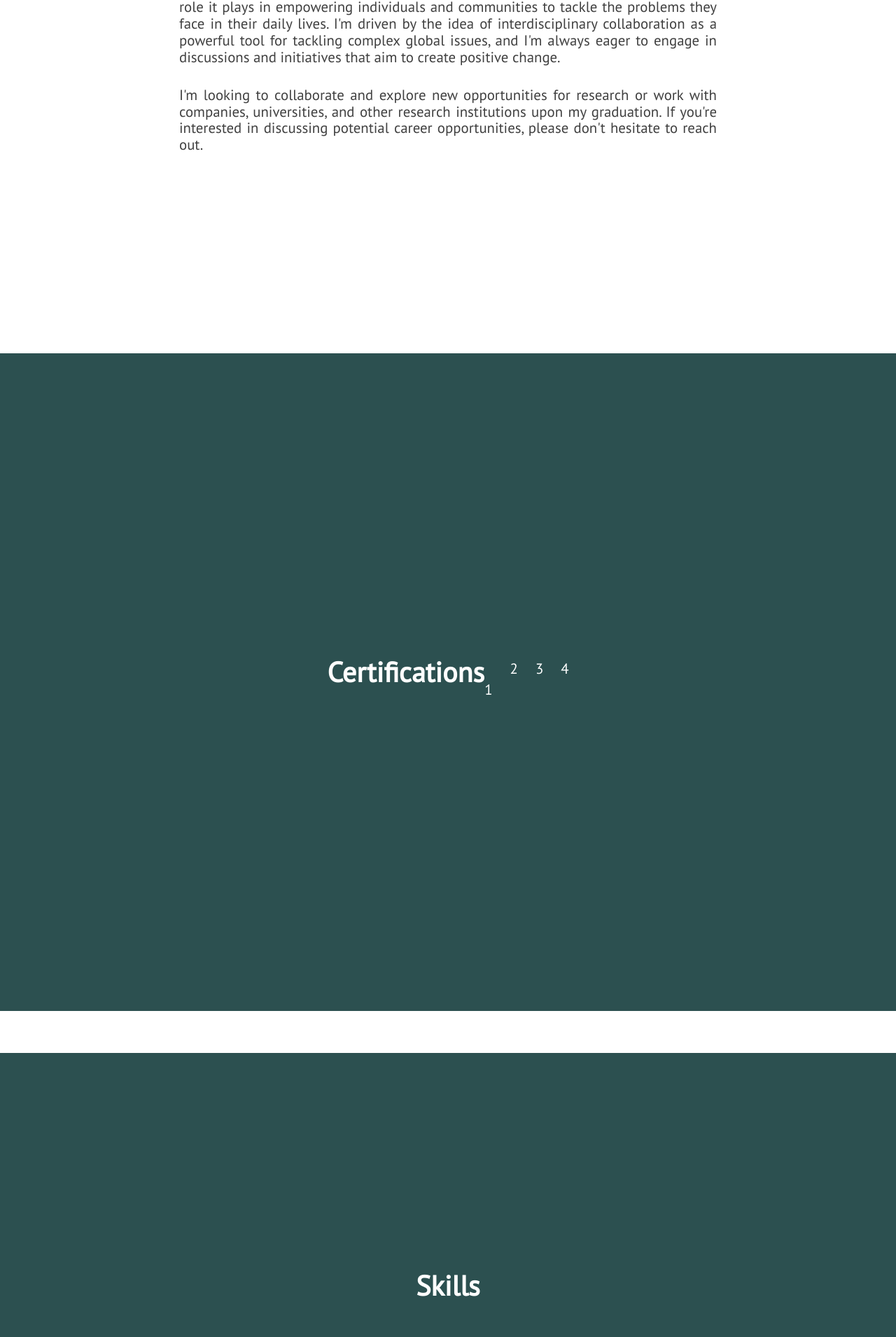
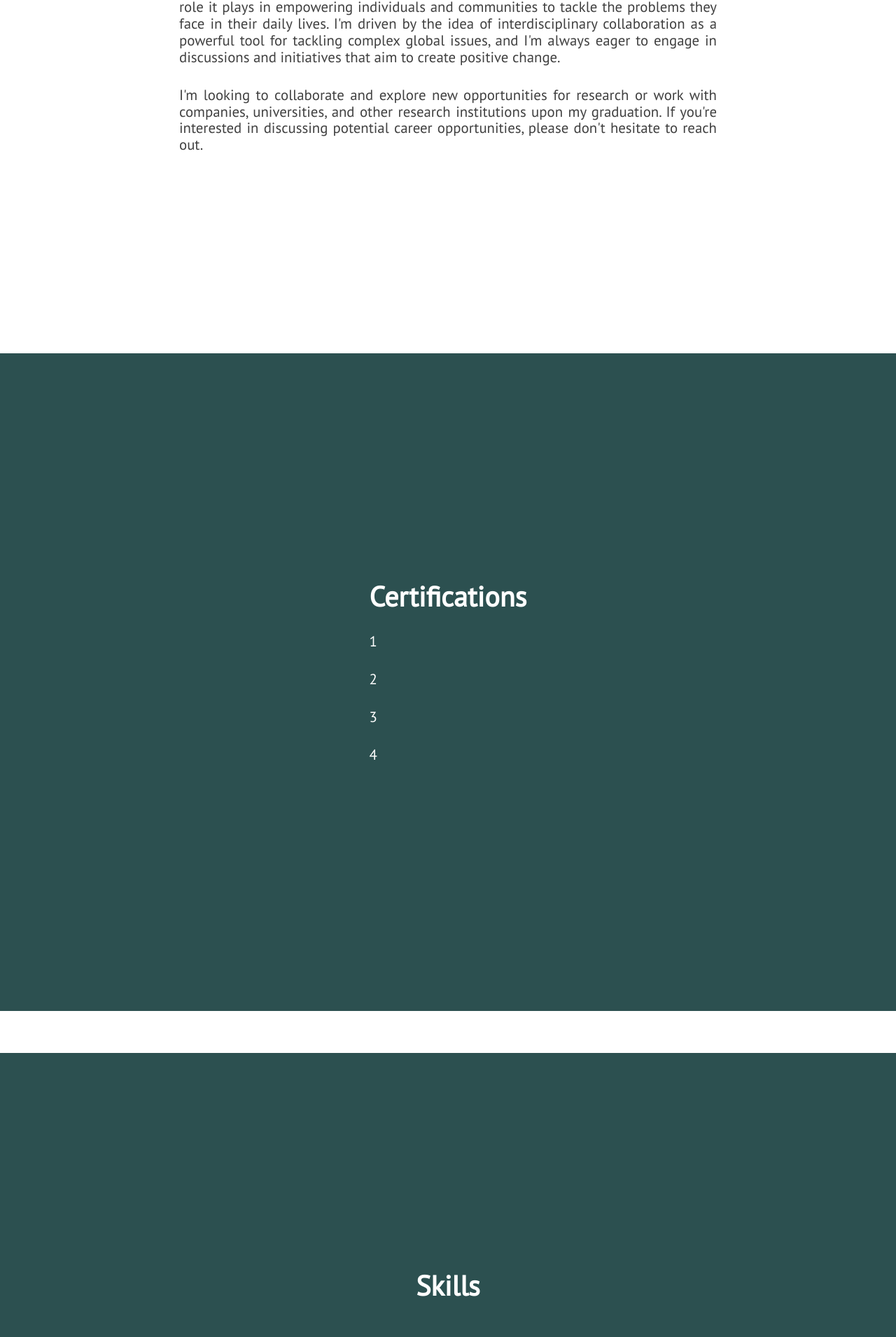
Before and after one commit to cmcabrera97/cmcabrera97.github.io, a Jekyll site: the page built from index.html, in a window 1280 px wide. Shown: the part 1455-3366 px from the top of the page at 70% size. Built offline with Jekyll 4.4.1, drawn with Linux system fonts in a browser that asks for light colours; nearby versions of some CDN libraries.

Commit message:
Update certs.html

```diff
--- a/_includes/certs.html
+++ b/_includes/certs.html
@@ -1,9 +1,10 @@
 <div class="section-wrapper">
     <section class="section about" id="certs">
         <div id="about-text">
-            <div class="section-heading">Certifications</div>
+            <div class="section-heading">
+                Certifications
             </div>
-        <div id="about-text" class="multi-column">
+            <div class="multi-column">
                 <p class="paragraph-text justify-text">
                     1
                 </p>
@@ -17,6 +18,7 @@
                     4
                 </p>
             </div>
+        </div>
     </section>
 </div>
 
```
Lines whose indentation alone changed are shown as unchanged.
